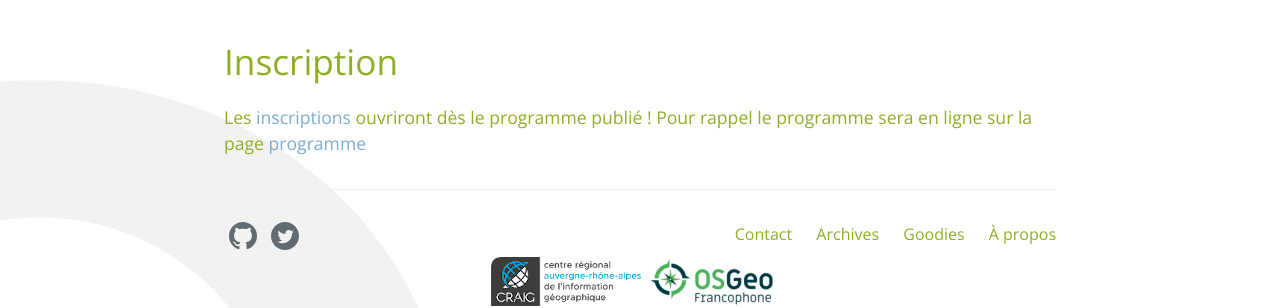
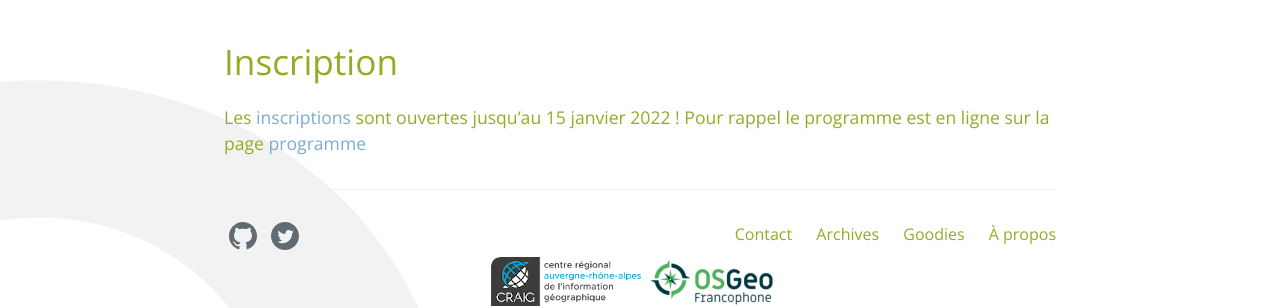
Before and after one commit to OSGeo-fr/QGIS-conf-fr-website, a Jekyll site: the page built from z25_inscription.md, in a window 1280 px wide. Shown: the part 408-716 px from the top of the page. Built offline with Jekyll 4.4.1, drawn with Linux system fonts in a browser that asks for light colours.

Commit message:
Inscriptions ouvertes

```diff
--- a/z25_inscription.md
+++ b/z25_inscription.md
@@ -6,6 +6,6 @@ menu: header
 ---
 
 
-#### Les [inscriptions](/z25_inscription.html) ouvriront dès le programme publié  ! Pour rappel le programme sera en ligne sur la page [programme](/z20_programme.html)
+#### Les [inscriptions](/z25_inscription.html) sont ouvertes jusqu'au 15 janvier 2022  ! Pour rappel le programme est en ligne sur la page [programme](/z20_programme.html)
 
 <!-- <iframe id="haWidget" allowtransparency="true" scrolling="auto" src="https://www.helloasso.com/associations/osgeo-fr/evenements/rencontres-des-utilisateurs-qgis-edition-2020/widget" style="width: 100%; height: 750px; border: none;" onload="window.scroll(0, this.offsetTop)"></iframe> -->
```
